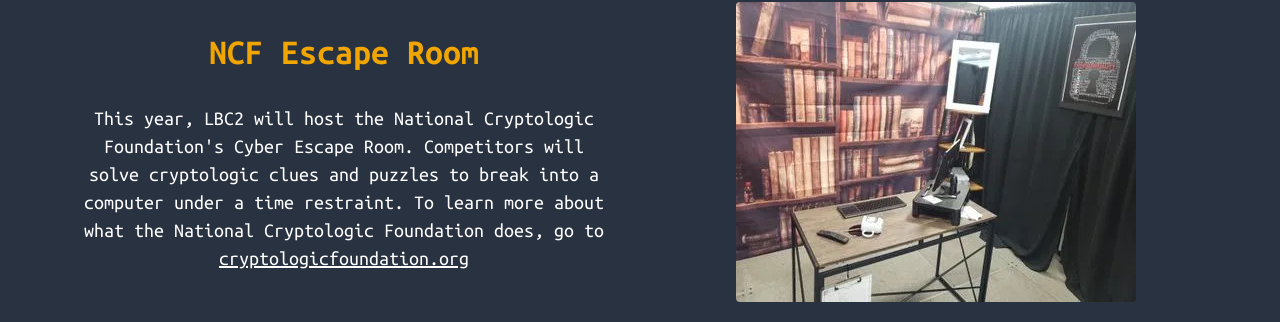
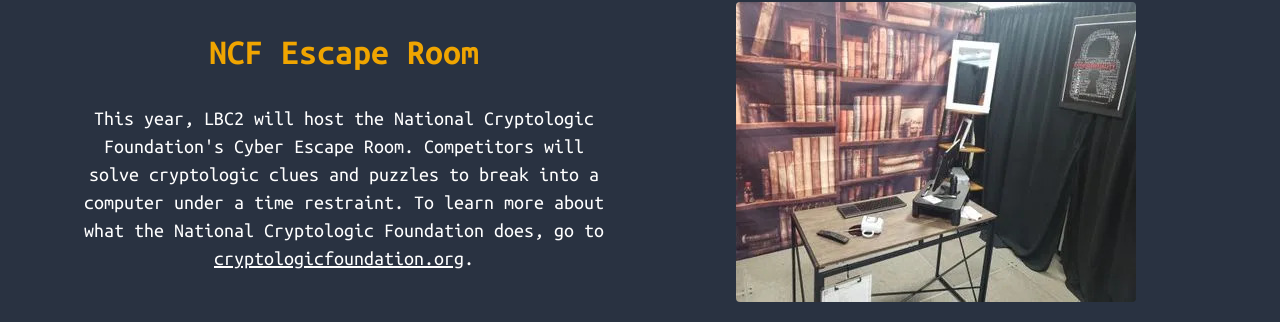
Before and after one commit to cwnaze/LBC2-Website-Svelte, a SvelteKit app: page /details in a window 1280 px wide. Shown: the part 2290-2612 px from the top of the page. Built offline with nearby package versions, Linux system fonts and the light colour scheme.

Commit message:
chore: add period

```diff
--- a/src/routes/details/+page.svelte
+++ b/src/routes/details/+page.svelte
@@ -41,7 +41,7 @@
 <div class="max-lg:block grid grid-cols-2 mx-20 gap-16 items-center justify-center mb-8">
     <div>
         <h2 class="text-yellow-200 text-4xl font-black m-8 text-center">NCF Escape Room</h2>
-        <p class=" text-center text-white text-xl mt-2 mb-8">This year, LBC2 will host the National Cryptologic Foundation's Cyber Escape Room. Competitors will solve cryptologic clues and puzzles to break into a computer under a time restraint. To learn more about what the National Cryptologic Foundation does, go to <a href="https://cryptologicfoundation.org/" class="underline hover:text-yellow-100">cryptologicfoundation.org</a></div>
+        <p class=" text-center text-white text-xl mt-2 mb-8">This year, LBC2 will host the National Cryptologic Foundation's Cyber Escape Room. Competitors will solve cryptologic clues and puzzles to break into a computer under a time restraint. To learn more about what the National Cryptologic Foundation does, go to <a href="https://cryptologicfoundation.org/" class="underline hover:text-yellow-100">cryptologicfoundation.org</a>.</div>
     <div class="p-16">
         <img src="/images/escape-room.jpg" alt="NCF Escape Room" class="h-auto rounded max-lg:hidden">
     </div>
```
